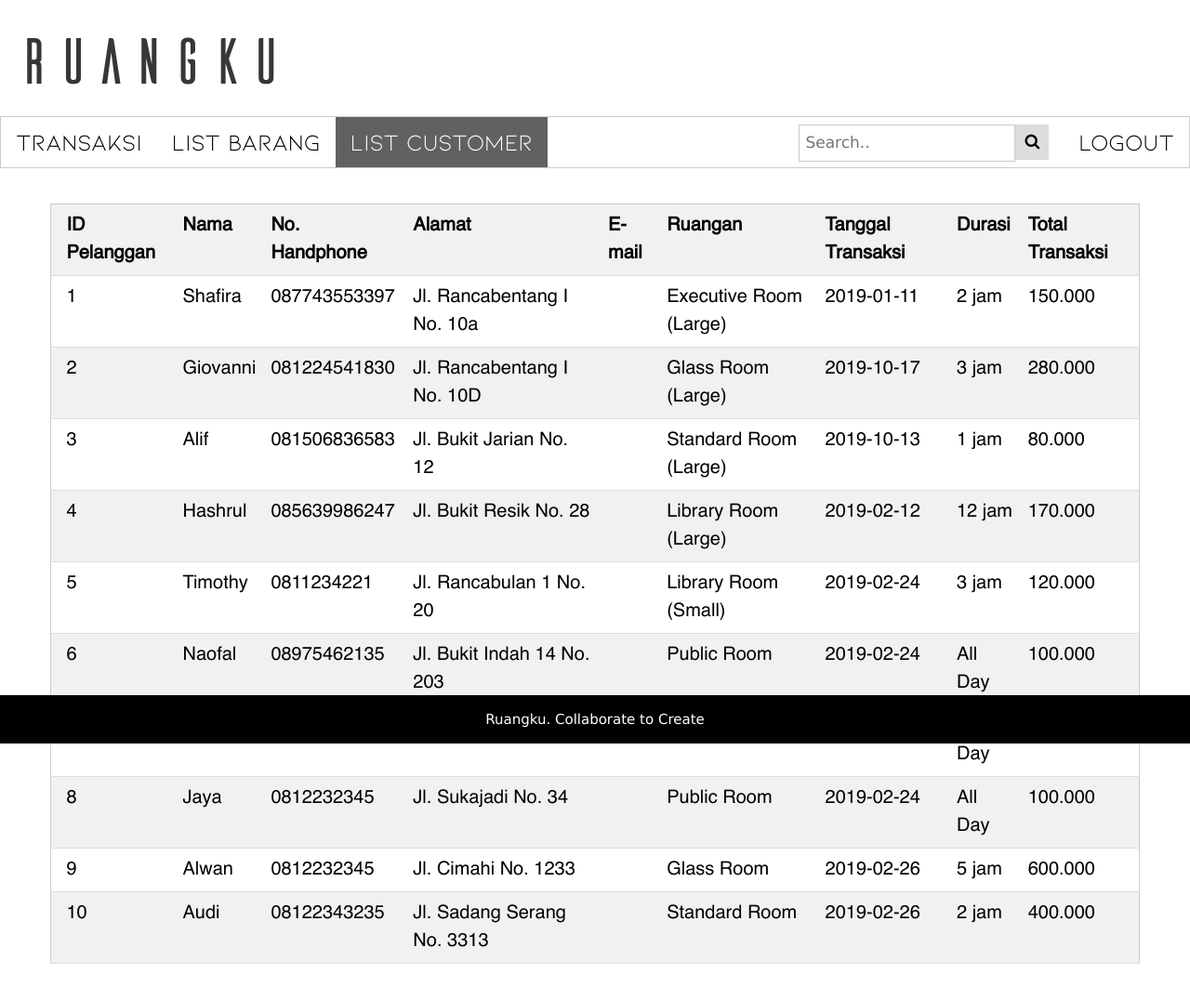
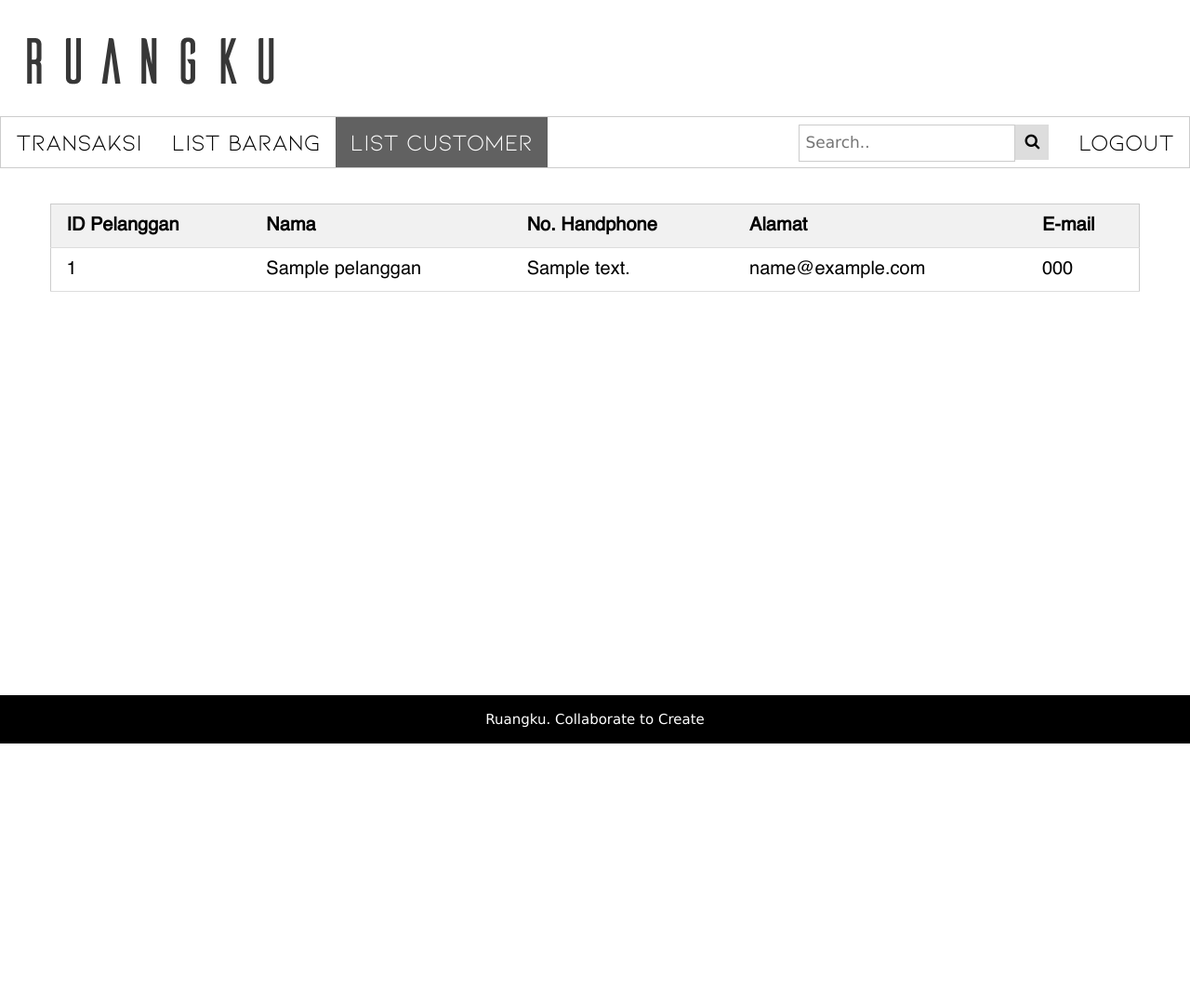
Before and after one commit to shafiralucu/ruangku-2019, a PHP site: page /OPERATOR-CUSTOMER.php in a window 1280 px wide. Shown: the whole page at 93% size. After the commit the page ends 800 px from the top, so only its background shows below. Run offline with PHP 8.4, Linux system fonts and the light colour scheme; tables that the repository leaves empty hold one stand-in row (values such as "Sample post").

Commit message:
nmew update

```diff
--- a/View/OPERATOR-CUSTOMER.php
+++ b/View/OPERATOR-CUSTOMER.php
@@ -1,3 +1,10 @@
+<?php
+	require "../Controller/Connector.php";
+	$query = "SELECT * from pelanggan";
+
+	$result = $db->executeSelectQuery($query);
+?>
+
 <!DOCTYPE html>
 <html>
 <meta name="viewport" content="width=device-width, initial-scale=1">
@@ -278,122 +285,19 @@
           <th>No. Handphone</th>
           <th>Alamat</th>
           <th>E-mail</th>
-          <th>Ruangan</th>
-          <th>Tanggal Transaksi</th>
-          <th>Durasi</th>
-          <th>Total Transaksi</th>
         </tr>
       </thead>
-      <tr>
-        <td>1</td>
-        <td>Shafira</td>
-        <td>087743553397</td>
-        <td>Jl. Rancabentang I No. 10a</td>
-        <td></td>
-        <td>Executive Room (Large)</td>
-        <td>2019-01-11</td>
-        <td>2 jam</td>
-        <td>150.000</td>
-      </tr>
-      <tr>
-        <td>2</td>
-        <td>Giovanni</td>
-        <td>081224541830</td>
-        <td>Jl. Rancabentang I No. 10D</td>
-        <td></td>
-        <td>Glass Room (Large)</td>
-        <td>2019-10-17</td>
-        <td>3 jam</td>
-        <td>280.000</td>
-      </tr>
-      <tr>
-        <td>3</td>
-        <td>Alif</td>
-        <td>081506836583</td>
-        <td>Jl. Bukit Jarian No. 12</td>
-        <td></td>
-        <td>Standard Room (Large)</td>
-        <td>2019-10-13</td>
-        <td>1 jam</td>
-        <td>80.000</td>
-      </tr>
-      <tr>
-        <td>4</td>
-        <td>Hashrul</td>
-        <td>085639986247</td>
-        <td>Jl. Bukit Resik No. 28</td>
-        <td></td>
-        <td>Library Room (Large)</td>
-        <td>2019-02-12</td>
-        <td>12 jam</td>
-        <td>170.000</td>
-      </tr>
-      <tr>
-        <td>5</td>
-        <td>Timothy</td>
-        <td>0811234221</td>
-        <td>Jl. Rancabulan 1 No. 20</td>
-        <td></td>
-        <td>Library Room (Small)</td>
-        <td>2019-02-24</td>
-        <td>3 jam</td>
-        <td>120.000</td>
-      </tr>
-      <tr>
-        <td>6</td>
-        <td>Naofal</td>
-        <td>08975462135</td>
-        <td>Jl. Bukit Indah 14 No. 203</td>
-        <td></td>
-        <td>Public Room</td>
-        <td>2019-02-24</td>
-        <td>All Day</td>
-        <td>100.000</td>
-      </tr>
-      <tr>
-        <td>7</td>
-        <td>Samuel</td>
-        <td>08122355567</td>
-        <td>Jl. Jurang No. 3</td>
-        <td></td>
-        <td>Public Room</td>
-        <td>2019-02-24</td>
-        <td>All Day</td>
-        <td>100.000</td>
-      </tr>
-      <tr>
-        <td>8</td>
-        <td>Jaya</td>
-        <td>0812232345</td>
-        <td>Jl. Sukajadi No. 34</td>
-        <td></td>
-        <td>Public Room</td>
-        <td>2019-02-24</td>
-        <td>All Day</td>
-        <td>100.000</td>
-      </tr>
-      <tr>
-        <td>9</td>
-        <td>Alwan</td>
-        <td>0812232345</td>
-        <td>Jl. Cimahi No. 1233</td>
-        <td></td>
-        <td>Glass Room</td>
-        <td>2019-02-26</td>
-        <td>5 jam</td>
-        <td>600.000</td>
-      </tr>
-      <tr>
-        <td>10</td>
-        <td>Audi</td>
-        <td>08122343235</td>
-        <td>Jl. Sadang Serang No. 3313</td>
-        <td></td>
-        <td>Standard Room</td>
-        <td>2019-02-26</td>
-        <td>2 jam</td>
-        <td>400.000</td>
-      </tr>
+      <?php
+			    foreach ($result as $key => $row) {
+				echo "<tr>";
+				echo "<td>".$row['idPelanggan']."</td>";
+                echo "<td>".$row['nama']."</td>";
+                echo "<td>".$row['alamat']."</td>";
+                echo "<td>".$row['email']."</td>";
+                echo "<td>".$row['no_hp']."</td>";
+				echo "</tr>";
+			}
+		?>
     </table>
   </div>
 
```
